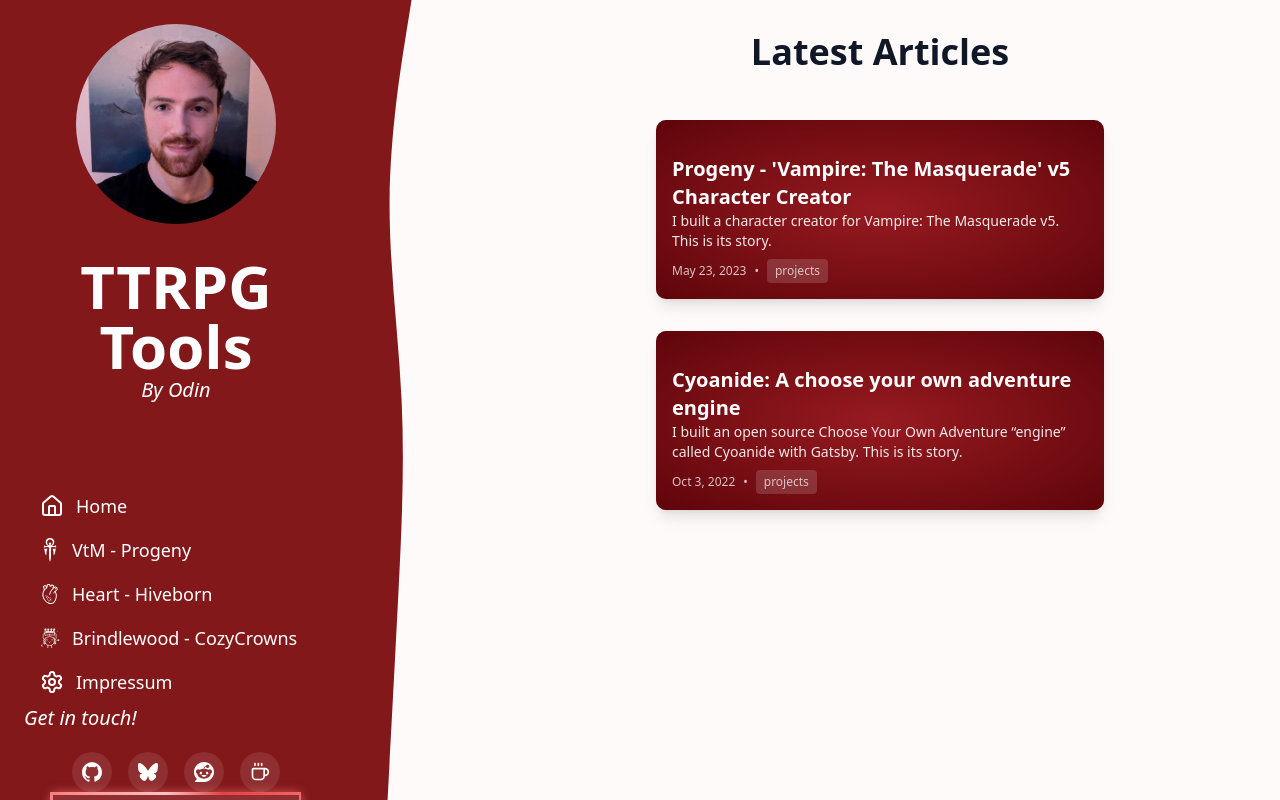
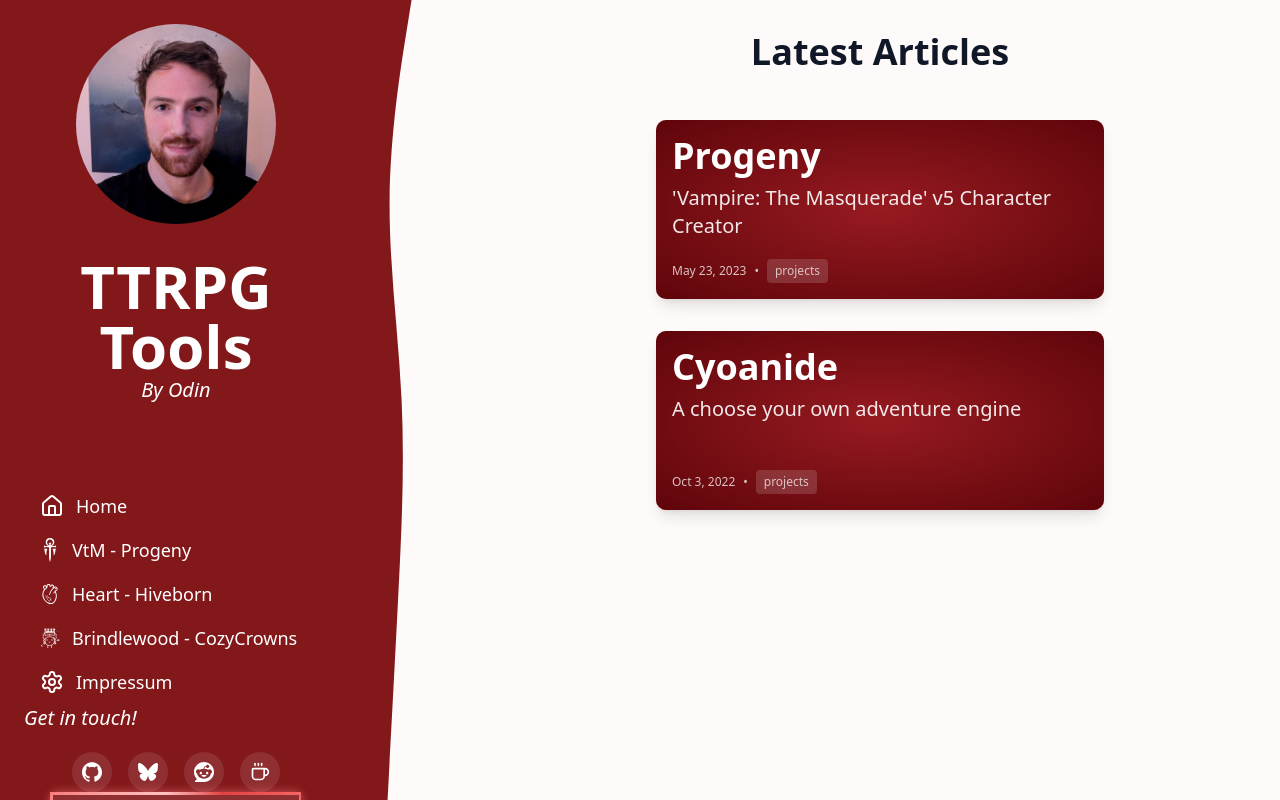
Before and after one commit to Odin94/odin-dev-blog, a Next.js app: page / in a window 1280 px wide. Built offline with nearby package versions, Linux system fonts and the light colour scheme.

Commit message:
Make article links more concise and the text bigger

```diff
--- a/src/app/articles/2022-10-03--cyoanide-a-choose-your-own-adventure-engine/index.md
+++ b/src/app/articles/2022-10-03--cyoanide-a-choose-your-own-adventure-engine/index.md
@@ -1,5 +1,5 @@
 ---
-title: "Cyoanide: A choose your own adventure engine"
+title: "Cyoanide"
 draft: false
 date: "2022-10-03T16:00:32.169Z"
 template: "post"
@@ -10,7 +10,7 @@
   - "Game Development"
   - "Project"
   - "Web Development"
-description: "I built an open source Choose Your Own Adventure “engine” called Cyoanide with Gatsby. This is its story."
+description: "A choose your own adventure engine"
 ---
 
 I built an open source Choose Your Own Adventure "engine" called Cyoanide with Gatsby. This is its story.
--- a/src/app/articles/2023-05-23--vtm-character-generator/index.md
+++ b/src/app/articles/2023-05-23--vtm-character-generator/index.md
@@ -1,5 +1,5 @@
 ---
-title: "Progeny - 'Vampire: The Masquerade' v5 Character Creator"
+title: "Progeny"
 draft: false
 date: "2023-05-23T16:00:32.169Z"
 template: "post"
@@ -11,7 +11,7 @@
   - "Vampire: The Masquerade"
   - "Project"
   - "Web Development"
-description: "I built a character creator for Vampire: The Masquerade v5. This is its story."
+description: "'Vampire: The Masquerade' v5 Character Creator"
 ---
 
 [Creator Github repository](https://github.com/Odin94/Vampire-v5-character-generator)
--- a/src/app/page.tsx
+++ b/src/app/page.tsx
@@ -86,14 +86,16 @@
                         <div className="flex h-full w-full items-center justify-center bg-radial from-red-500 to-red-800">
                             <div className="text-center text-white"></div>
                         </div>
-                        <div className="absolute inset-0 flex flex-col justify-end bg-black/40 p-4 text-white">
-                            <h2 className="text-xl font-bold transition-colors group-hover:text-red-200">
-                                {article.title}
-                            </h2>
-                            <p className="text-sm opacity-90">
-                                {article.description || article.category}
-                            </p>
-                            <div className="mt-2 flex items-center text-xs opacity-75">
+                        <div className="absolute inset-0 flex flex-col justify-between bg-black/40 p-4 text-white">
+                            <div>
+                                <h2 className="text-4xl font-bold transition-colors group-hover:text-red-200">
+                                    {article.title}
+                                </h2>
+                                <p className="mt-2 text-xl opacity-90">
+                                    {article.description || article.category}
+                                </p>
+                            </div>
+                            <div className="flex items-center text-xs opacity-75">
                                 <time dateTime={article.date}>
                                     {new Date(article.date).toLocaleDateString(
                                         "en-US",
```
